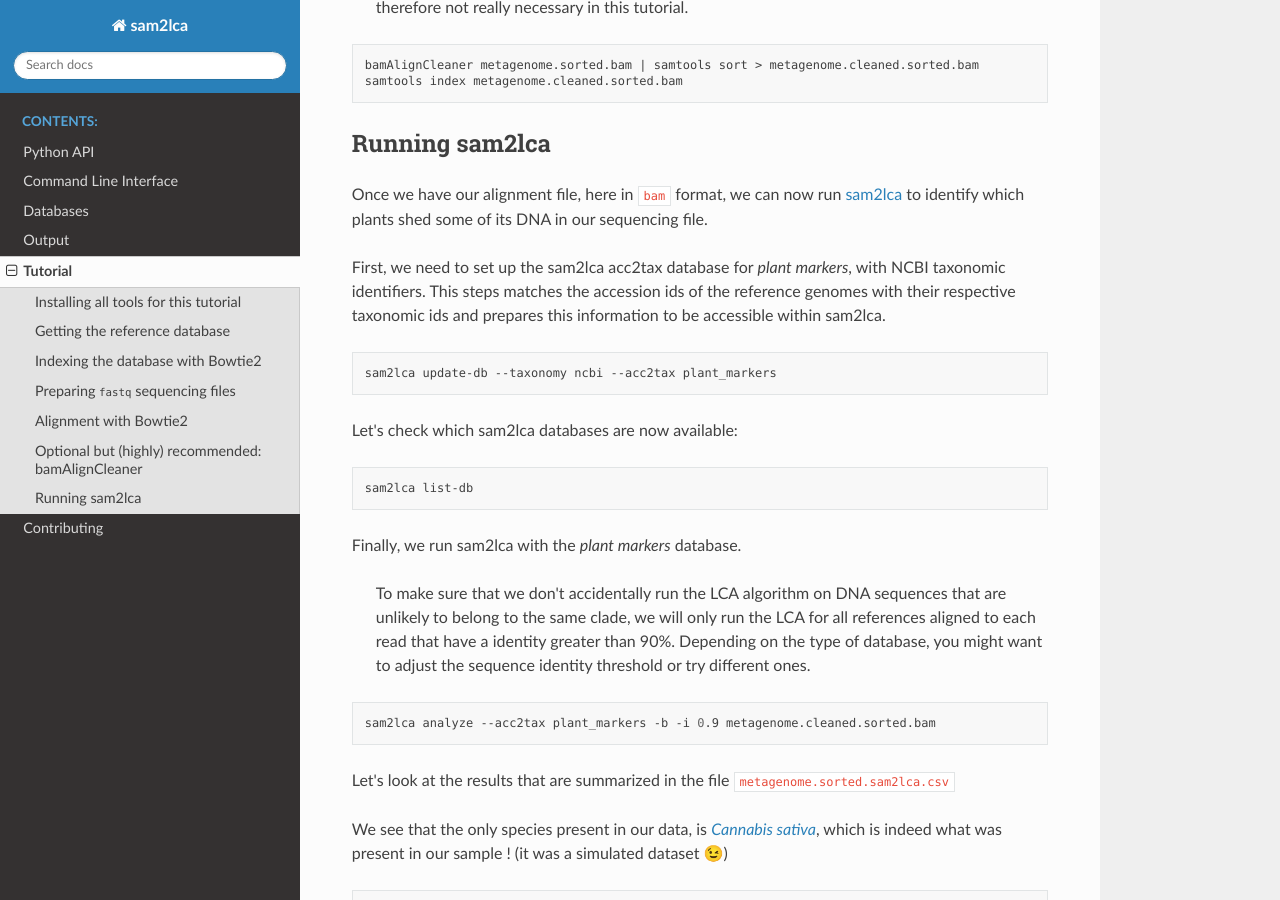
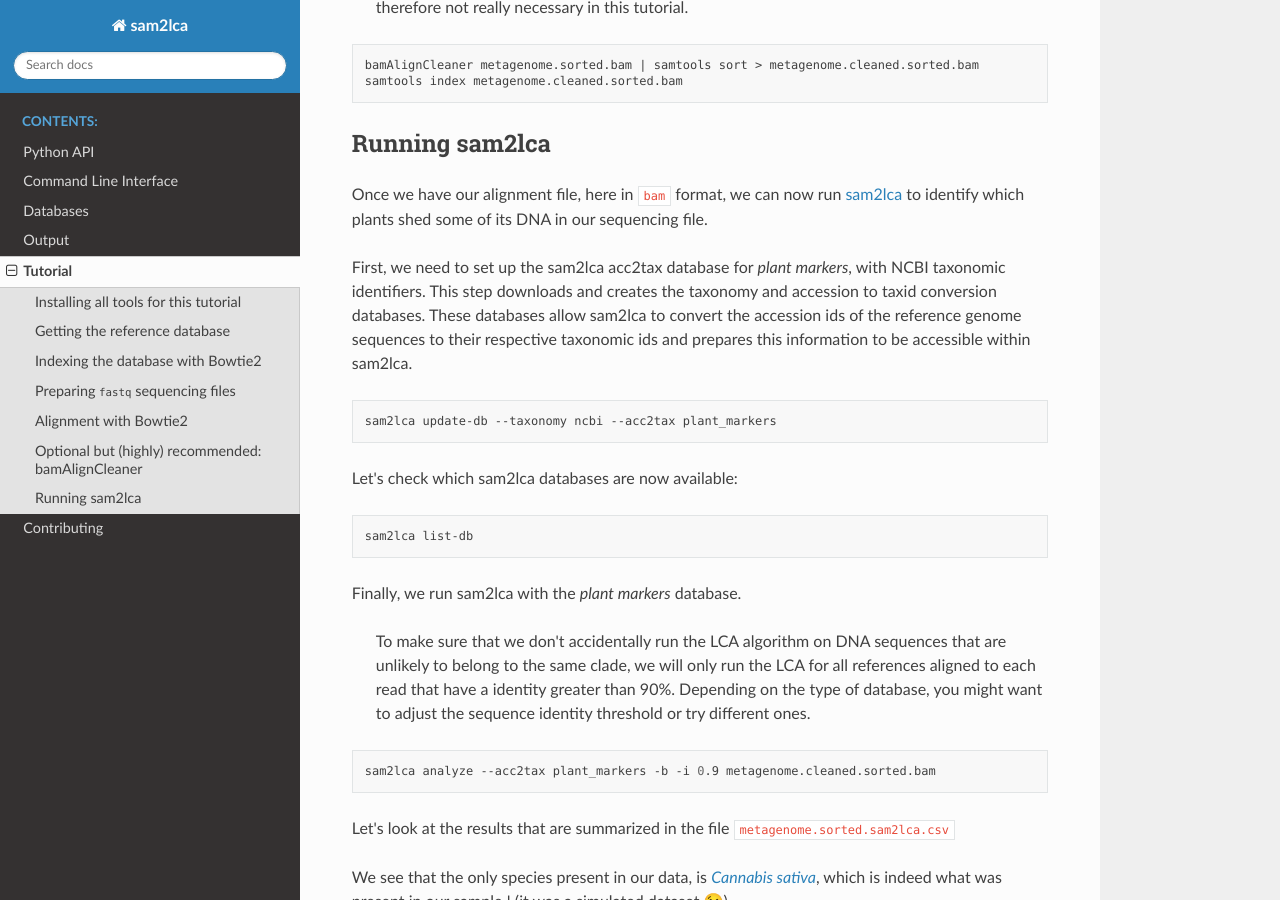
Before and after one commit to maxibor/sam2lca, a Sphinx documentation site: the page built from docs/source/tutorial.md, in a window 1280 px wide and 900 px high, scrolled down 2364 px. Built offline with Sphinx 7.4.7 and the Read the Docs theme 2.0.0, drawn with Linux system fonts in a browser that asks for light colours.

Commit message:
Update docs/source/tutorial.md
Co-authored-by: Maxime Borry <maxibor@users.noreply.github.com>

````diff
--- a/docs/source/tutorial.md
+++ b/docs/source/tutorial.md
@@ -93,7 +93,7 @@ samtools index metagenome.cleaned.sorted.bam
 
 Once we have our alignment file, here in `bam` format, we can now run [sam2lca](https://github.com/maxibor/sam2lca) to identify which plants shed some of its DNA in our sequencing file.
 
-First, we need to set up the sam2lca acc2tax database for *plant markers*, with NCBI taxonomic identifiers. This steps matches the accession ids of the reference genomes with their respective taxonomic ids and prepares this information to be accessible within sam2lca.
+First, we need to set up the sam2lca acc2tax database for *plant markers*, with NCBI taxonomic identifiers. This step downloads and creates the taxonomy and accession to taxid conversion databases. These databases allow sam2lca to convert the accession ids of the reference genome sequences to their respective taxonomic ids and prepares this information to be accessible within sam2lca.
 
 ```bash
 sam2lca update-db --taxonomy ncbi --acc2tax plant_markers
````
